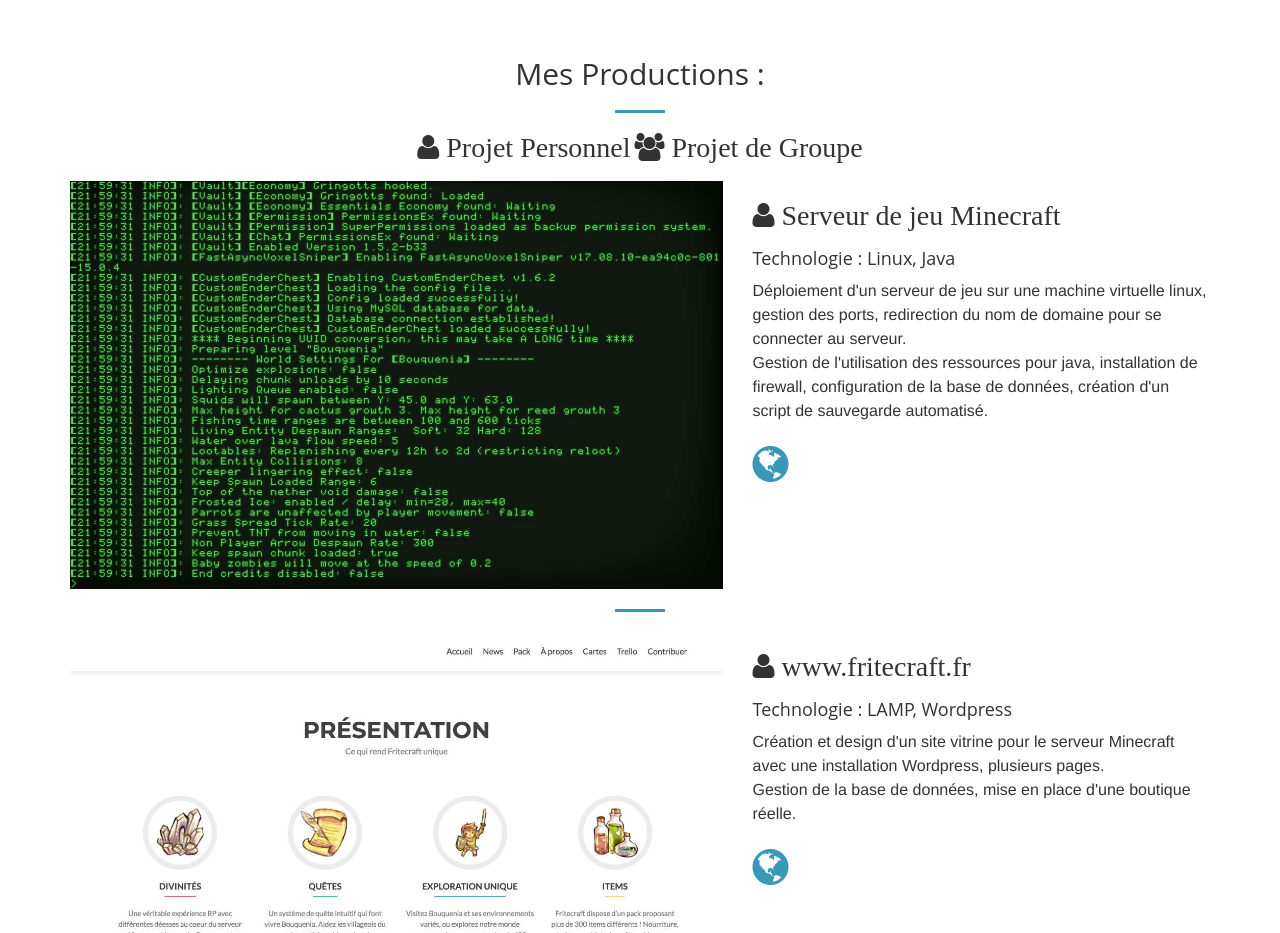
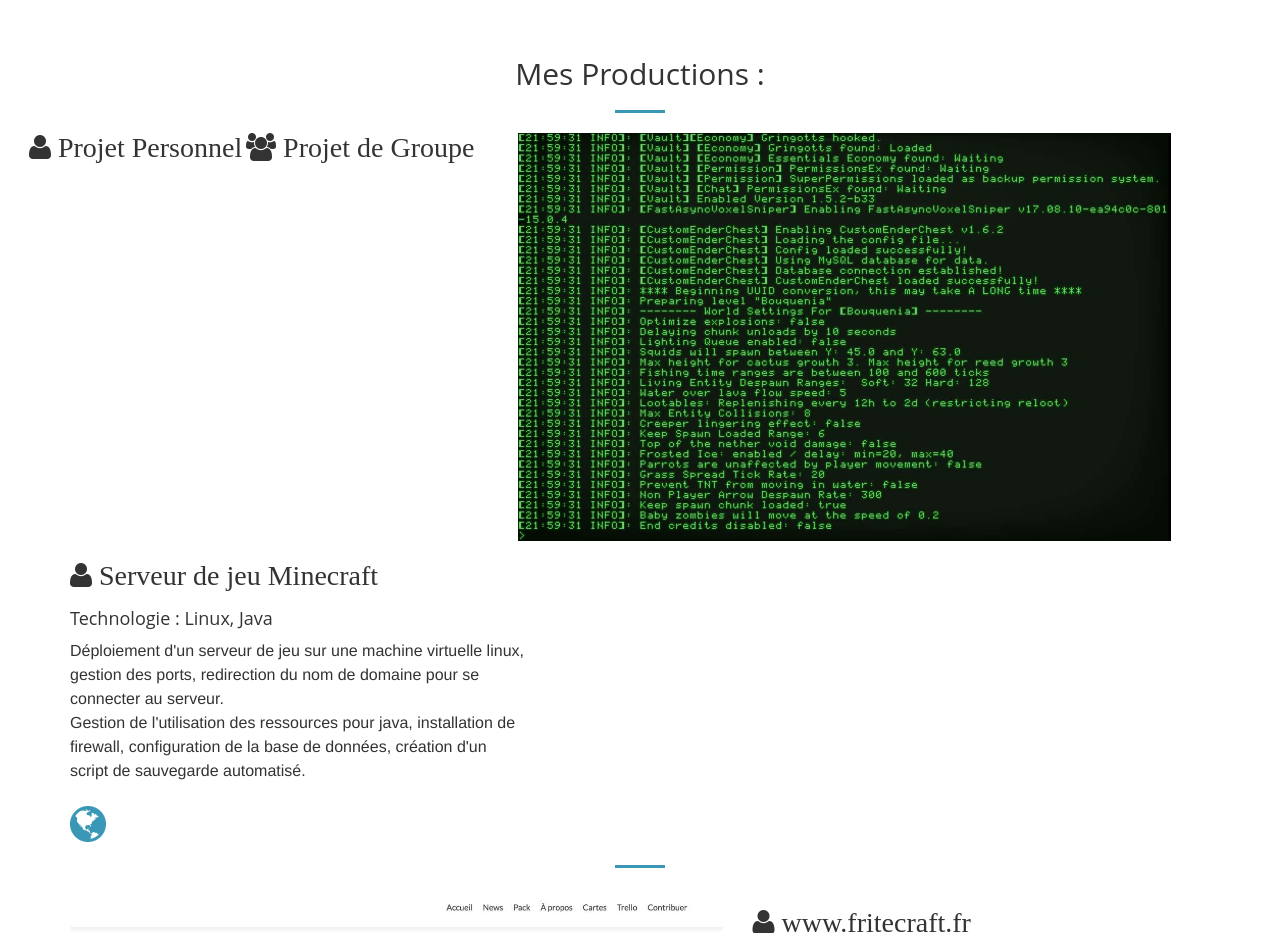
Before and after one commit to Ventouz/Portfolio, a website: page index.html in a window 1280 px wide. Shown: the part 2140-3073 px from the top of the page. Drawn offline with nearby package versions, Linux system fonts and the light colour scheme.

Commit message:
test legende icones

```diff
--- a/index.html
+++ b/index.html
@@ -221,7 +221,7 @@
                         </div>
                     </div>
               </div>
-              <div class="text-center row">
+              <div class="text-center row col-md-5">
                 <p class="fa fa-user fa-2x"> Projet Personnel</p>
                 <p class="fa fa-group fa-2x"> Projet de Groupe</p>
               </div>
```
